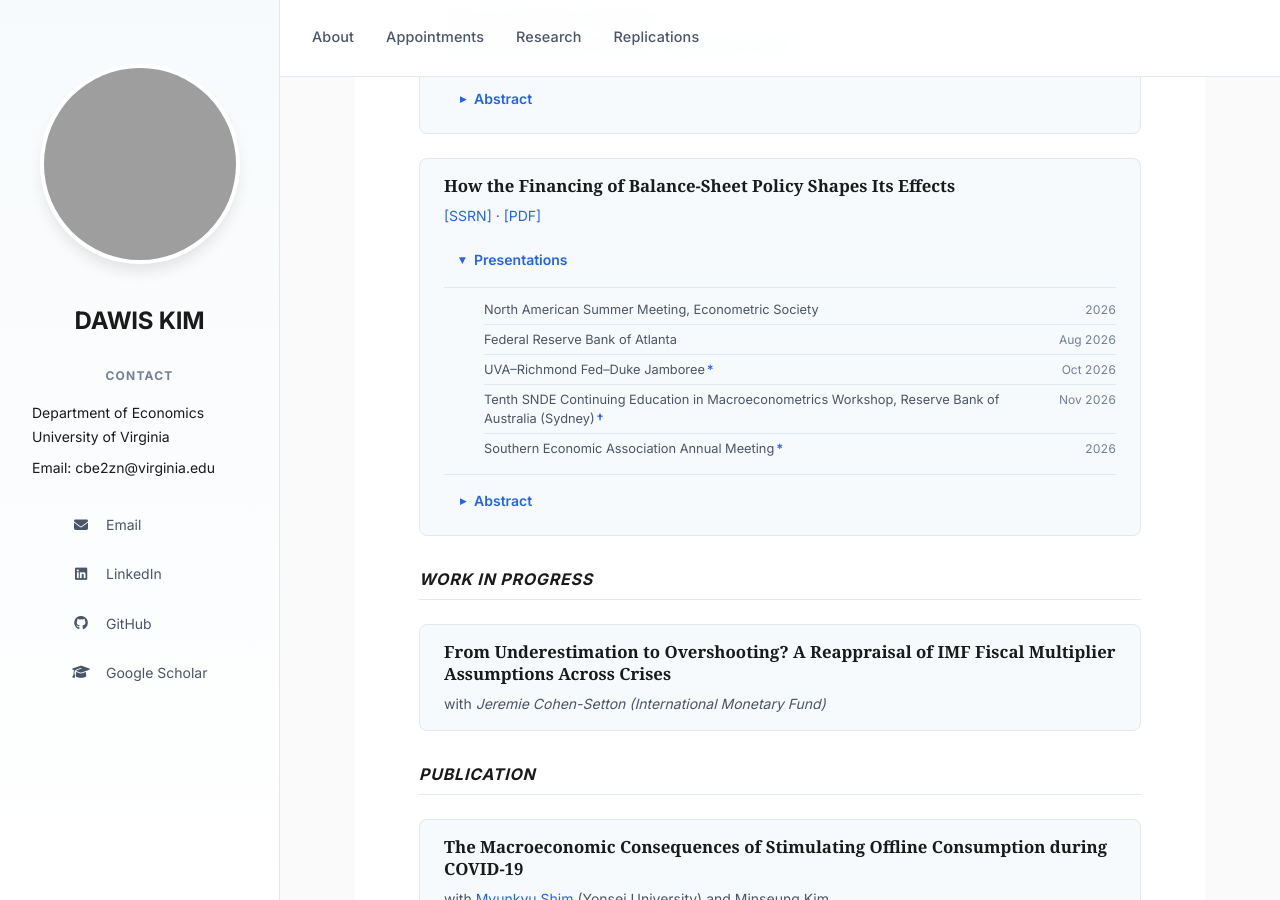
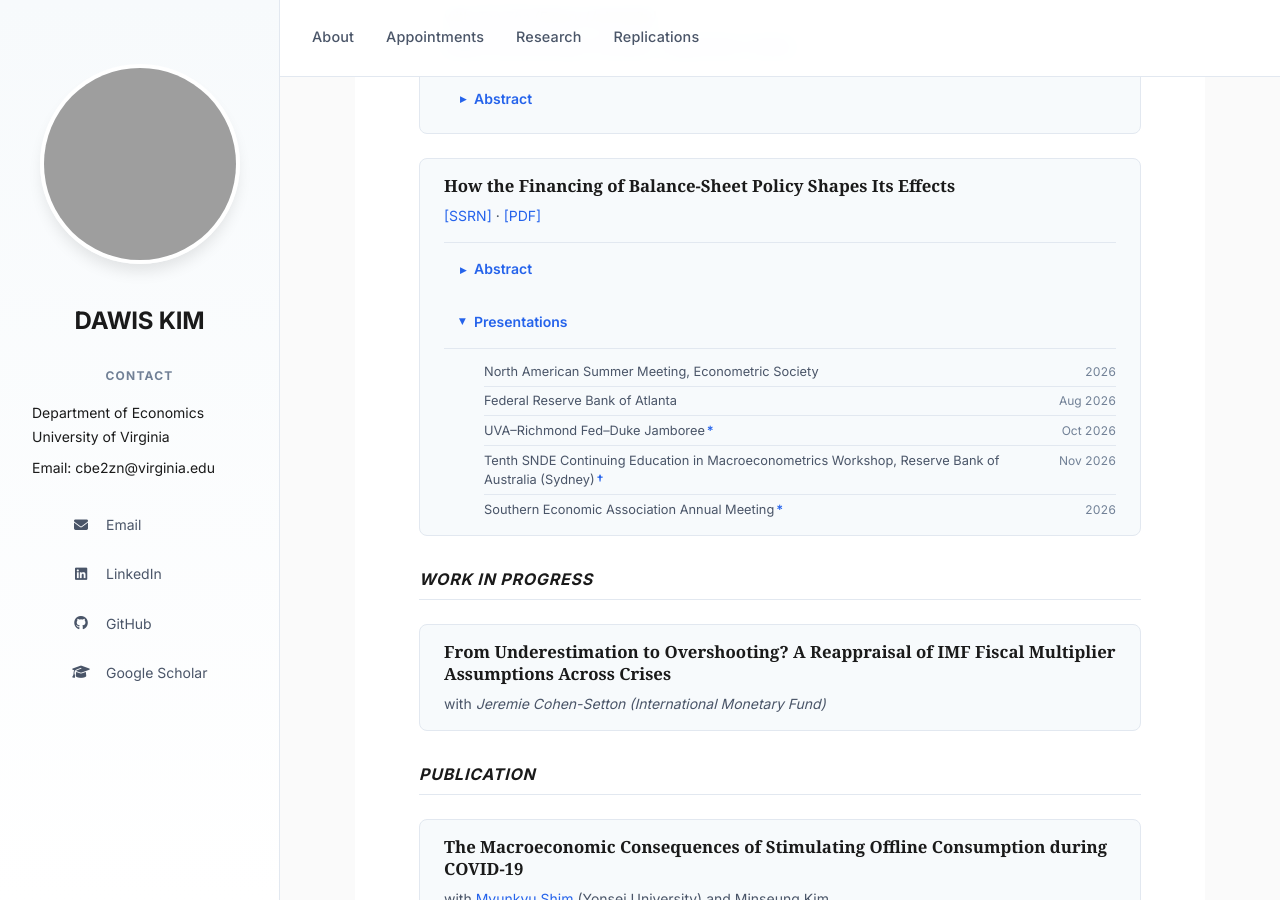
Before and after one commit to davidkim5707/website, a Jekyll site: the page built from index.md, in a window 1280 px wide and 900 px high, scrolled down 888 px. Built offline with Jekyll 4.4.1, drawn with Linux system fonts in a browser that asks for light colours; some web fonts are replaced; grey boxes are pictures that could not be loaded.

Commit message:
Put the Abstract toggle above Presentations on the JMP entry
Co-Authored-By: Claude Opus 5 (1M context) <noreply@anthropic.com>

```diff
--- a/index.md
+++ b/index.md
@@ -51,6 +51,12 @@ I am a PhD candidate in Economics at the University of Virginia. I study the mac
 <dl>
   <dt>How the Financing of Balance-Sheet Policy Shapes Its Effects</dt>
   <dd><a href="https://papers.ssrn.com/sol3/papers.cfm?abstract_id=7214338">[SSRN]</a> &middot; <a href="https://www.dropbox.com/scl/fi/w2dak1iipdy4sewxy6xnw/jmp_dawis.pdf?rlkey=hubsqx7d18fwqsx0a7iknbm7a&raw=1">[PDF]</a></dd>
+  <dd class="abstract-toggle">
+    <details>
+      <summary>Abstract</summary>
+      <p>I ask whether the financing of Federal Reserve balance-sheet policy shapes its effects on real GDP and the price level. In a monthly U.S. SVAR I identify two balance-sheet shocks, one financed by reserves and one by overnight reverse repurchases (ON RRP). Identification combines sign, zero, and narrative restrictions with shifts in the volatility of the structural errors, and imposing the zero restrictions requires a new sampler that I develop. The estimates support that both contractions lower the price level and that only the reserve-financed contraction lowers GDP. Over the two easings and the first tightening the reserve-financed shock is the most important driver of the unexpected change in GDP among the labeled shocks. Over the 2023 to 2025 drain the ON RRP-financed shock is the most important driver of the unexpected price-level change.</p>
+    </details>
+  </dd>
   <dd class="presentation-note">
     <details open>
       <summary class="presentation-label">Presentations</summary>
@@ -61,12 +67,6 @@ I am a PhD candidate in Economics at the University of Virginia. I study the mac
         <li><span class="pres-venue">Tenth SNDE Continuing Education in Macroeconometrics Workshop, Reserve Bank of Australia (Sydney)<span class="pres-mark">&dagger;</span></span><span class="pres-date">Nov 2026</span></li>
         <li><span class="pres-venue">Southern Economic Association Annual Meeting<span class="pres-mark">*</span></span><span class="pres-date">2026</span></li>
       </ul>
-    </details>
-  </dd>
-  <dd class="abstract-toggle">
-    <details>
-      <summary>Abstract</summary>
-      <p>I ask whether the financing of Federal Reserve balance-sheet policy shapes its effects on real GDP and the price level. In a monthly U.S. SVAR I identify two balance-sheet shocks, one financed by reserves and one by overnight reverse repurchases (ON RRP). Identification combines sign, zero, and narrative restrictions with shifts in the volatility of the structural errors, and imposing the zero restrictions requires a new sampler that I develop. The estimates support that both contractions lower the price level and that only the reserve-financed contraction lowers GDP. Over the two easings and the first tightening the reserve-financed shock is the most important driver of the unexpected change in GDP among the labeled shocks. Over the 2023 to 2025 drain the ON RRP-financed shock is the most important driver of the unexpected price-level change.</p>
     </details>
   </dd>
 </dl>
```
